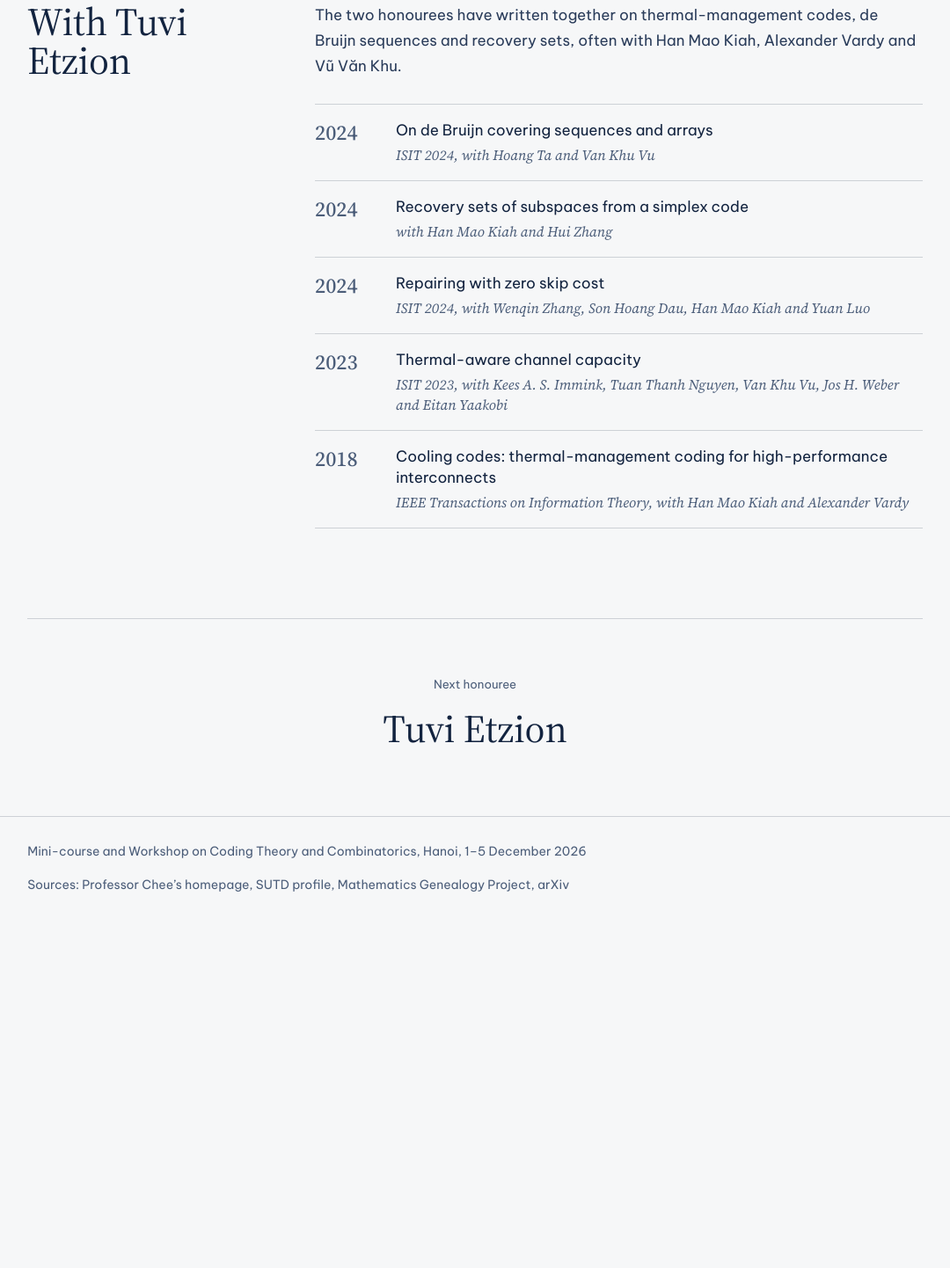
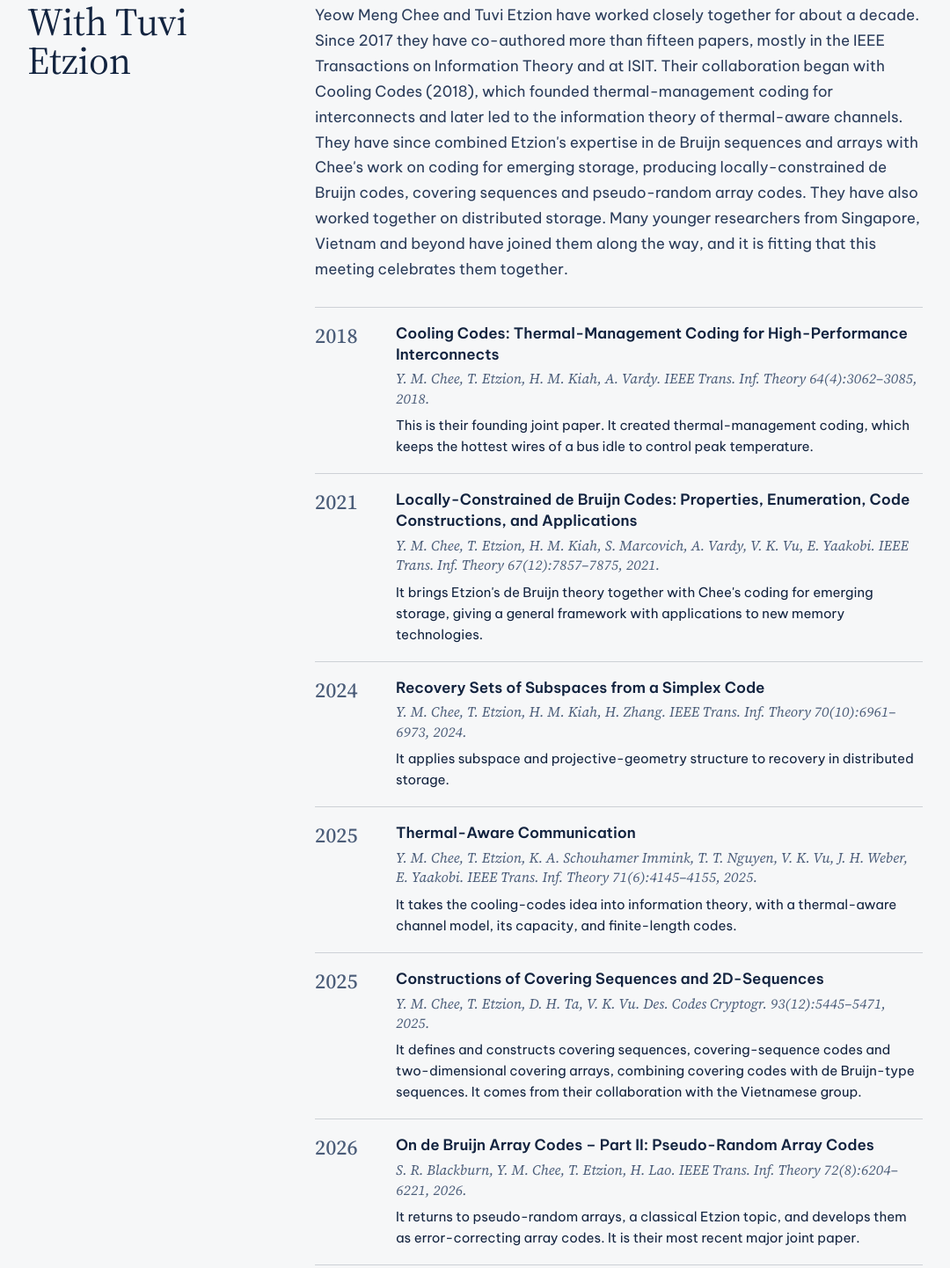
Before and after one commit to Fisv/Mini-Course-and-Workshop-on-Coding-theory-and-Combinatorics, a plain HTML site: page chee.html in a window 1280 px wide. Shown: the part 3576-5018 px from the top of the page at 88% size, without its empty margins (100-1180 px from the left). Before the commit the page ends 4626 px from the top, so only its background shows below. Drawn offline with Linux system fonts and the light colour scheme.

Commit message:
Update collaboration section

```diff
--- a/assets/css/style.css
+++ b/assets/css/style.css
@@ -322,6 +322,7 @@ ol, ul { margin: 0; padding: 0; list-style: none; }
 .pubs .yr { font-family: var(--f-serif); font-weight: 500; font-size: 24px; line-height: 1.2; color: var(--mute); }
 .pubs .t { font-size: 17px; line-height: 1.4; }
 .pubs .v { display: block; font-family: var(--f-serif); font-style: italic; font-size: 16px; color: var(--mute); margin-top: 4px; }
+.pubs .pub-summary { margin-top: 8px; font-size: 15px; line-height: 1.6; }
 .joint-intro { max-width: 60ch; font-size: 17px; line-height: 1.7; color: #2a3c5a; margin-bottom: 28px; }
 .links { display: flex; flex-wrap: wrap; gap: 10px; margin-top: 32px; }
 
--- a/chee.html
+++ b/chee.html
@@ -6,7 +6,7 @@
   <title>Yeow Meng Chee — CTC 2026 Honouree</title>
   <meta name="description" content="Professor Yeow Meng Chee, Provost of the Singapore University of Technology and Design: biography, career, honours and research.">
   <link rel="preload" href="assets/fonts/source-serif-4-latin-opsz-normal.woff2" as="font" type="font/woff2" crossorigin>
-  <link rel="stylesheet" href="assets/css/style.css?v=20261127d">
+  <link rel="stylesheet" href="assets/css/style.css?v=20261127e">
 </head>
 <body>
 <a class="skip" href="#main">Skip to content</a>
@@ -103,13 +103,56 @@
     <section class="block" id="joint">
       <h2>With Tuvi Etzion</h2>
       <div>
-        <p class="joint-intro">The two honourees have written together on thermal-management codes, de Bruijn sequences and recovery sets, often with Han Mao Kiah, Alexander Vardy and Vũ Văn Khu.</p>
+        <p class="joint-intro">Yeow Meng Chee and Tuvi Etzion have worked closely together for about a decade. Since 2017 they have co-authored more than fifteen papers, mostly in the IEEE Transactions on Information Theory and at ISIT. Their collaboration began with Cooling Codes (2018), which founded thermal-management coding for interconnects and later led to the information theory of thermal-aware channels. They have since combined Etzion's expertise in de Bruijn sequences and arrays with Chee's work on coding for emerging storage, producing locally-constrained de Bruijn codes, covering sequences and pseudo-random array codes. They have also worked together on distributed storage. Many younger researchers from Singapore, Vietnam and beyond have joined them along the way, and it is fitting that this meeting celebrates them together.</p>
         <ol class="pubs">
-          <li><span class="yr">2024</span><span class="t">On de Bruijn covering sequences and arrays<span class="v">ISIT 2024, with Hoang Ta and Van Khu Vu</span></span></li>
-          <li><span class="yr">2024</span><span class="t">Recovery sets of subspaces from a simplex code<span class="v">with Han Mao Kiah and Hui Zhang</span></span></li>
-          <li><span class="yr">2024</span><span class="t">Repairing with zero skip cost<span class="v">ISIT 2024, with Wenqin Zhang, Son Hoang Dau, Han Mao Kiah and Yuan Luo</span></span></li>
-          <li><span class="yr">2023</span><span class="t">Thermal-aware channel capacity<span class="v">ISIT 2023, with Kees A. S. Immink, Tuan Thanh Nguyen, Van Khu Vu, Jos H. Weber and Eitan Yaakobi</span></span></li>
-          <li><span class="yr">2018</span><span class="t">Cooling codes: thermal-management coding for high-performance interconnects<span class="v">IEEE Transactions on Information Theory, with Han Mao Kiah and Alexander Vardy</span></span></li>
+          <li>
+            <span class="yr">2018</span>
+            <div class="t">
+              <strong>Cooling Codes: Thermal-Management Coding for High-Performance Interconnects</strong>
+              <p class="v">Y. M. Chee, T. Etzion, H. M. Kiah, A. Vardy. IEEE Trans. Inf. Theory 64(4):3062–3085, 2018.</p>
+              <p class="pub-summary">This is their founding joint paper. It created thermal-management coding, which keeps the hottest wires of a bus idle to control peak temperature.</p>
+            </div>
+          </li>
+          <li>
+            <span class="yr">2021</span>
+            <div class="t">
+              <strong>Locally-Constrained de Bruijn Codes: Properties, Enumeration, Code Constructions, and Applications</strong>
+              <p class="v">Y. M. Chee, T. Etzion, H. M. Kiah, S. Marcovich, A. Vardy, V. K. Vu, E. Yaakobi. IEEE Trans. Inf. Theory 67(12):7857–7875, 2021.</p>
+              <p class="pub-summary">It brings Etzion's de Bruijn theory together with Chee's coding for emerging storage, giving a general framework with applications to new memory technologies.</p>
+            </div>
+          </li>
+          <li>
+            <span class="yr">2024</span>
+            <div class="t">
+              <strong>Recovery Sets of Subspaces from a Simplex Code</strong>
+              <p class="v">Y. M. Chee, T. Etzion, H. M. Kiah, H. Zhang. IEEE Trans. Inf. Theory 70(10):6961–6973, 2024.</p>
+              <p class="pub-summary">It applies subspace and projective-geometry structure to recovery in distributed storage.</p>
+            </div>
+          </li>
+          <li>
+            <span class="yr">2025</span>
+            <div class="t">
+              <strong>Thermal-Aware Communication</strong>
+              <p class="v">Y. M. Chee, T. Etzion, K. A. Schouhamer Immink, T. T. Nguyen, V. K. Vu, J. H. Weber, E. Yaakobi. IEEE Trans. Inf. Theory 71(6):4145–4155, 2025.</p>
+              <p class="pub-summary">It takes the cooling-codes idea into information theory, with a thermal-aware channel model, its capacity, and finite-length codes.</p>
+            </div>
+          </li>
+          <li>
+            <span class="yr">2025</span>
+            <div class="t">
+              <strong>Constructions of Covering Sequences and 2D-Sequences</strong>
+              <p class="v">Y. M. Chee, T. Etzion, D. H. Ta, V. K. Vu. Des. Codes Cryptogr. 93(12):5445–5471, 2025.</p>
+              <p class="pub-summary">It defines and constructs covering sequences, covering-sequence codes and two-dimensional covering arrays, combining covering codes with de Bruijn-type sequences. It comes from their collaboration with the Vietnamese group.</p>
+            </div>
+          </li>
+          <li>
+            <span class="yr">2026</span>
+            <div class="t">
+              <strong>On de Bruijn Array Codes – Part II: Pseudo-Random Array Codes</strong>
+              <p class="v">S. R. Blackburn, Y. M. Chee, T. Etzion, H. Lao. IEEE Trans. Inf. Theory 72(8):6204–6221, 2026.</p>
+              <p class="pub-summary">It returns to pseudo-random arrays, a classical Etzion topic, and develops them as error-correcting array codes. It is their most recent major joint paper.</p>
+            </div>
+          </li>
         </ol>
       </div>
     </section>
```
Also changed, not shown: etzion.html (+50 -7 lines).
